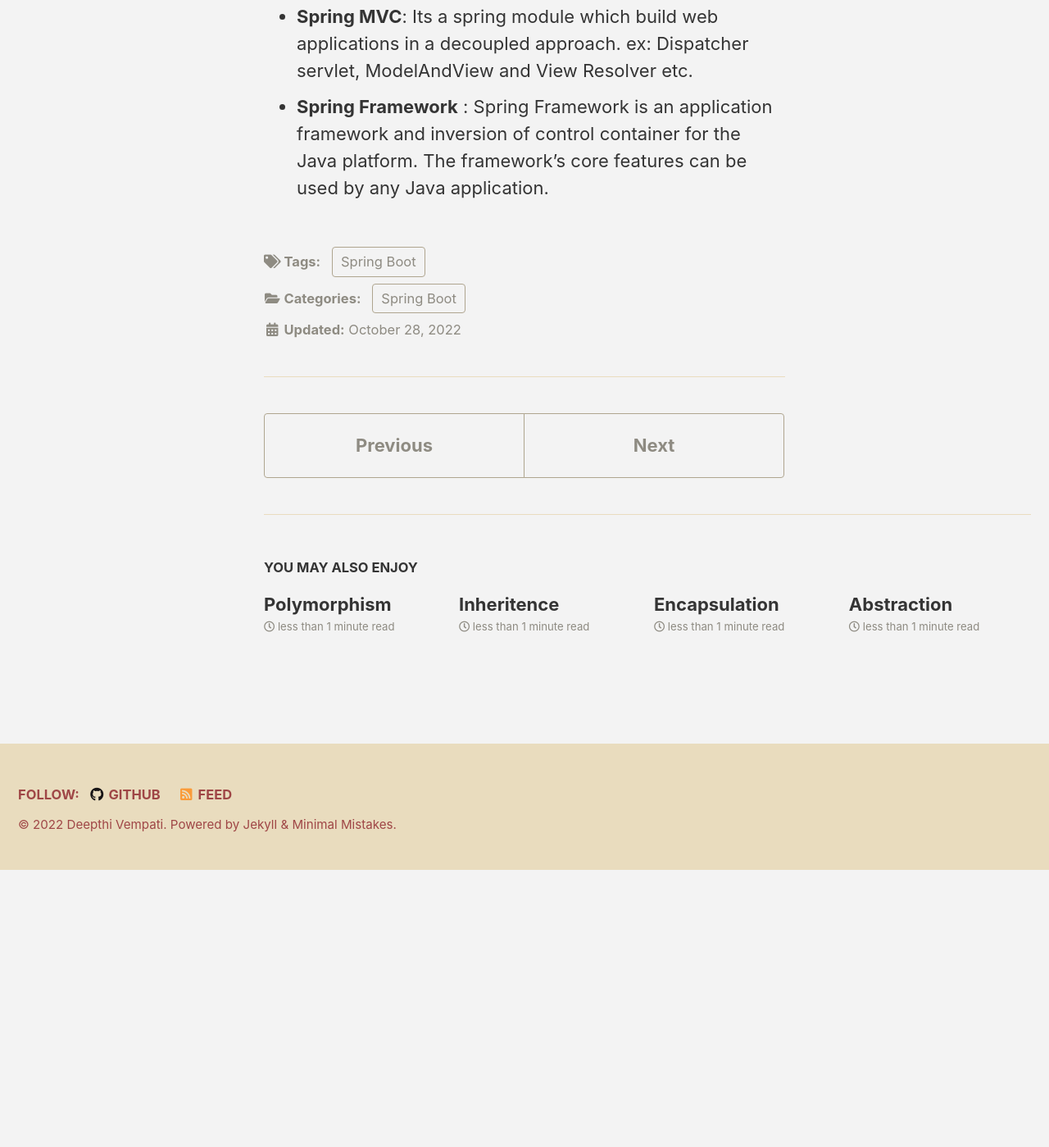
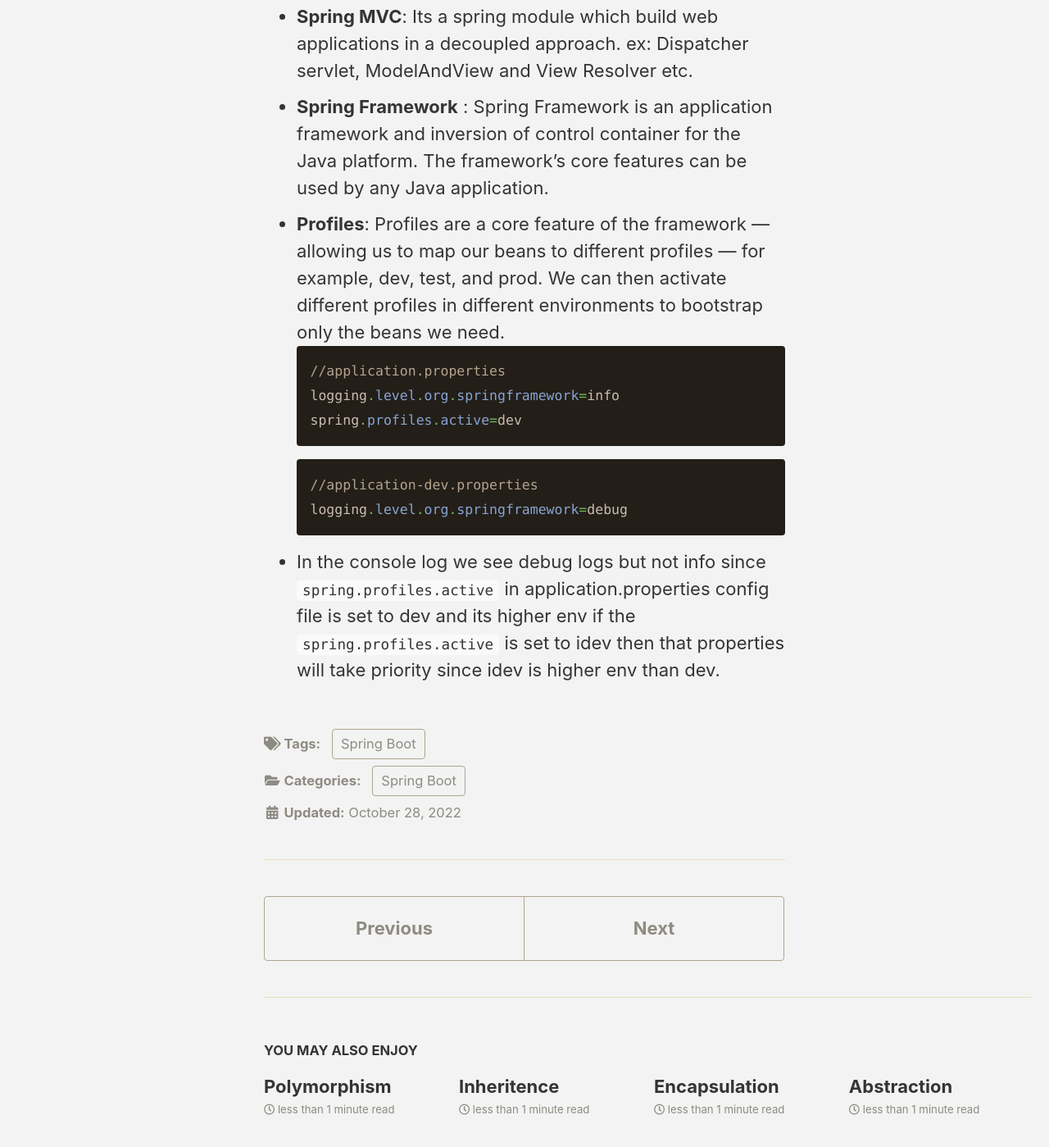
Before and after one commit to deepthivempati/deepthivempati.github.io, a Jekyll site: the page built from _posts/springboot/2022-11-22-SpringBoot-Terminology.md, in a window 1280 px wide and 1400 px high, scrolled down 6330 px. Shown: the whole window at 82% size. Built offline with Jekyll 4.4.1, drawn with Linux system fonts in a browser that asks for light colours; cached includes are drawn as plain includes; before the commit the page ends 7391 px from its top, so only the background shows below that.

Commit message:
annotations & spring terminology

````diff
--- a/_posts/springboot/2022-11-22-SpringBoot-Terminology.md
+++ b/_posts/springboot/2022-11-22-SpringBoot-Terminology.md
@@ -73,3 +73,14 @@
 * **Spring** : Spring is a lightweight framework.
 * **Spring MVC**: Its a spring module which build web applications in a decoupled approach. ex: Dispatcher servlet, ModelAndView and View Resolver etc.
 * **Spring Framework** : Spring Framework is an application framework and inversion of control container for the Java platform. The framework's core features can be used by any Java application.
+* **Profiles**:  Profiles are a core feature of the framework — allowing us to map our beans to different profiles — for example, dev, test, and prod. We can then activate different profiles in different environments to bootstrap only the beans we need.
+``` java
+//application.properties
+logging.level.org.springframework=info
+spring.profiles.active=dev
+```
+``` java
+//application-dev.properties
+logging.level.org.springframework=debug
+```
+* In the console log we see debug logs but not info since `spring.profiles.active` in application.properties config file is set to dev and its higher env if the `spring.profiles.active` is set to idev then that properties will take priority since idev is higher env than dev.
````
Also changed, not shown: _posts/springboot/2022-11-22-Annotations.md (+8 -1 lines).
